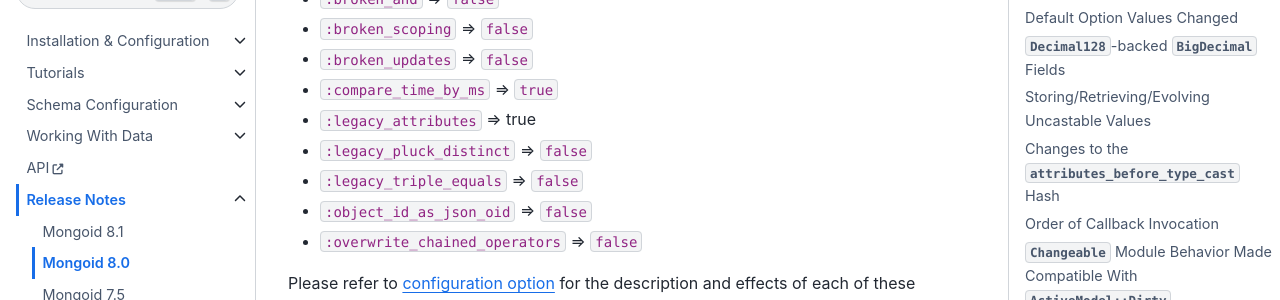
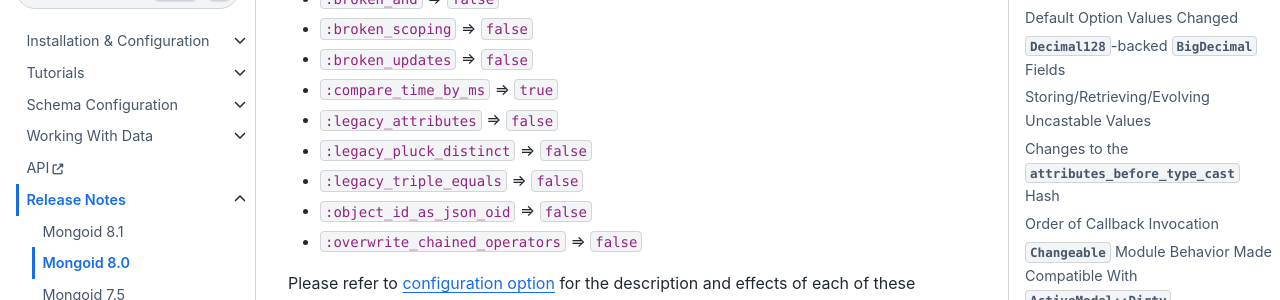
Before and after one commit to i80and/docs-mongoid, a Sphinx documentation site: the page built from docs/release-notes/mongoid-8.0.txt, in a window 1280 px wide and 900 px high, scrolled down 1671 px. Shown: the part 151-451 px from the top of the window. Built offline with Sphinx 7.4.7 and the Sphinx Book theme 1.1.4, drawn with Linux system fonts in a browser that asks for light colours.

Commit message:
MONGOID-5451: Correct default legacy_attributes Mongoid 8.0 release notes #5421
Co-authored-by: shields <shields@tablecheck.com>

```diff
--- a/docs/release-notes/mongoid-8.0.txt
+++ b/docs/release-notes/mongoid-8.0.txt
@@ -49,7 +49,7 @@ changed in Mongoid 8.0:
 - ``:broken_scoping`` => ``false``
 - ``:broken_updates`` => ``false``
 - ``:compare_time_by_ms`` => ``true``
-- ``:legacy_attributes`` => true
+- ``:legacy_attributes`` => ``false``
 - ``:legacy_pluck_distinct`` => ``false``
 - ``:legacy_triple_equals`` => ``false``
 - ``:object_id_as_json_oid`` => ``false``
```
